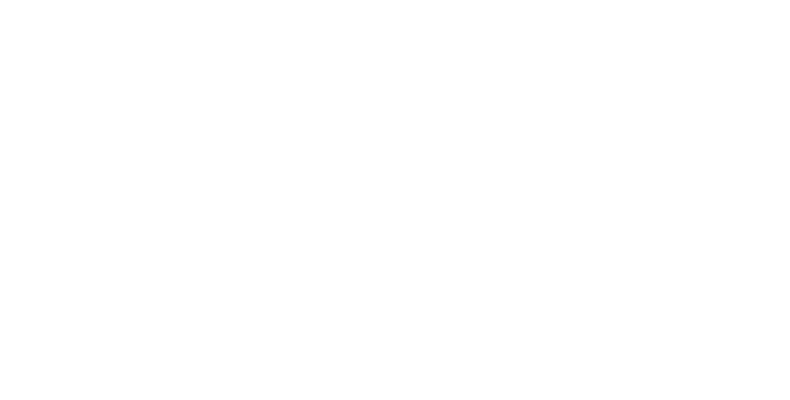
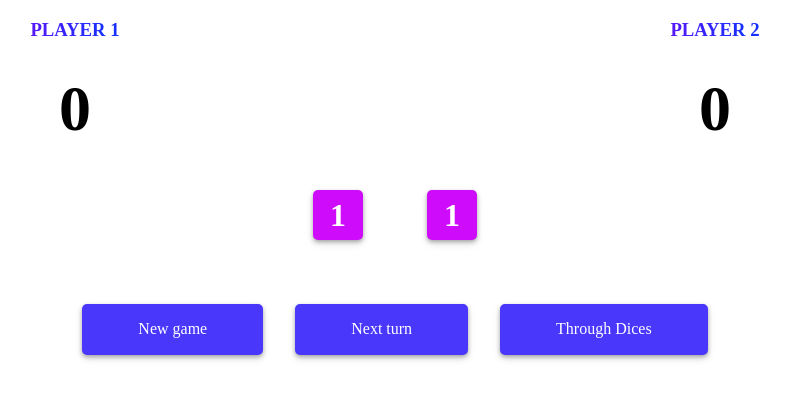
Before and after one commit to AlexK89/pig_game, a plain HTML site: page index.html in a window 1280 px wide. Shown: the whole page, without its empty margins (245-1035 px from the left). Drawn offline with Linux system fonts and the light colour scheme.

Commit message:
[pig_game] - basic styles

```diff
--- a/css/index.css
+++ b/css/index.css
@@ -0,0 +1,81 @@
+* {
+    box-sizing: border-box;
+}
+
+.btn {
+    border: none;
+    background-color: #4937fb;
+    color: #fff;
+    border-radius: 5px;
+    padding: 1em 3.5em;
+    margin: 0 1em;
+    outline: none;
+    transition: .3s;
+    cursor: pointer;
+    box-shadow: 0 2px 4px rgba(0, 0, 0, 0.3), 0 4px 8px rgba(0, 0, 0, 0.1);
+}
+
+.btn:hover {
+    background-color: #3c2dce;
+    box-shadow: 0 5px 10px rgba(0, 0, 0, 0.5), 0 10px 20px rgba(0, 0, 0, 0.1);
+}
+
+.btn:hover:active {
+    box-shadow: 0 2px 4px rgba(0, 0, 0, 0.3), 0 4px 8px rgba(0, 0, 0, 0.1);
+}
+
+.game__players {
+    display: flex;
+    justify-content: center;
+}
+
+.game__players__player_1,
+.game__players__player_2 {
+    width: 50%;
+    display: flex;
+    flex-direction: column;
+    align-items: center;
+}
+
+.game__players__player_1 h3,
+.game__players__player_2 h3 {
+    background-image: linear-gradient(to right, #5918fb 0%, #1730ff 80%);
+    background-clip: text;
+    -webkit-background-clip: text;
+    -webkit-text-fill-color: transparent;
+    text-transform: uppercase;
+}
+
+.game__players__player_1__score,
+.game__players__player_2__score {
+    font-size: 4em;
+    font-weight: bold;
+    margin: 0.2em;
+}
+
+.game__dices {
+    display: flex;
+    justify-content: center;
+}
+
+.game__dices__dice {
+    width: 50px;
+    height: 50px;
+    background-color: #cf0bfb;
+    cursor: default;
+    border-radius: 5px;
+    color: #fff;
+    margin: 1em;
+    display: flex;
+    justify-content: center;
+    align-items: center;
+    font-size: 2em;
+    font-weight: bold;
+    box-shadow: 0 2px 4px rgba(0, 0, 0, 0.3), 0 4px 8px rgba(0, 0, 0, 0.1);
+}
+
+.game__btns {
+    display: flex;
+    justify-content: center;
+    margin-top: 2em;
+}
--- a/index.html
+++ b/index.html
@@ -10,7 +10,27 @@
     <title>Pig game</title>
 </head>
 <body>
-
+<main class="game">
+    <header class="game__players">
+        <div class="game__players__player_1">
+            <h3>Player 1</h3>
+            <p class="game__players__player_1__score score">0</p>
+        </div>
+        <div class="game__players__player_2">
+            <h3>Player 2</h3>
+            <p class="game__players__player_2__score score">0</p>
+        </div>
+    </header>
+    <div class="game__dices">
+        <p class="game__dices__dice">1</p>
+        <p class="game__dices__dice">1</p>
+    </div>
+    <div class="game__btns">
+        <button class="btn btn_new" id="js-new_game">New game</button>
+        <button class="btn btn_next" id="js-next_turn">Next turn</button>
+        <button class="btn btn_dice" id="js-though_dices">Through Dices</button>
+    </div>
+</main>
 </body>
 <script src="./js/index.js"></script>
 </html>
```
